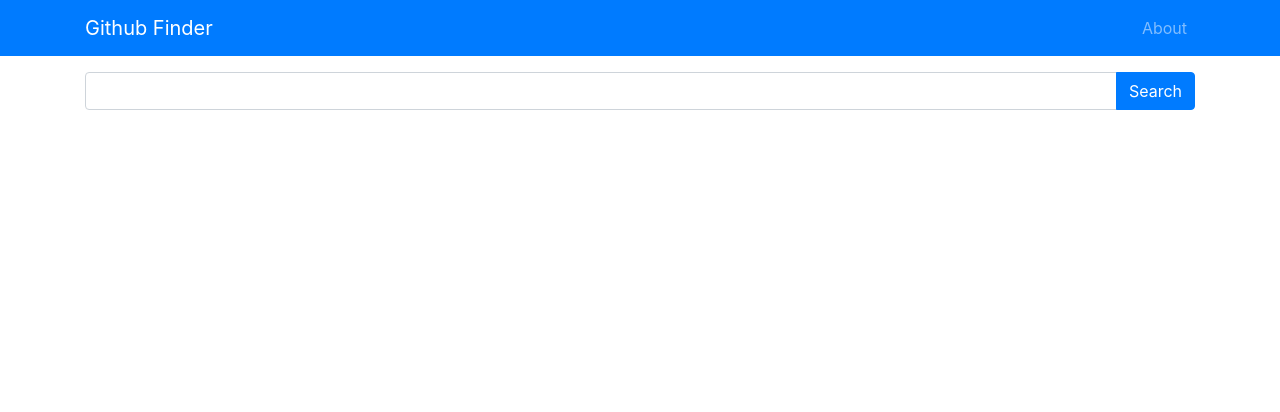
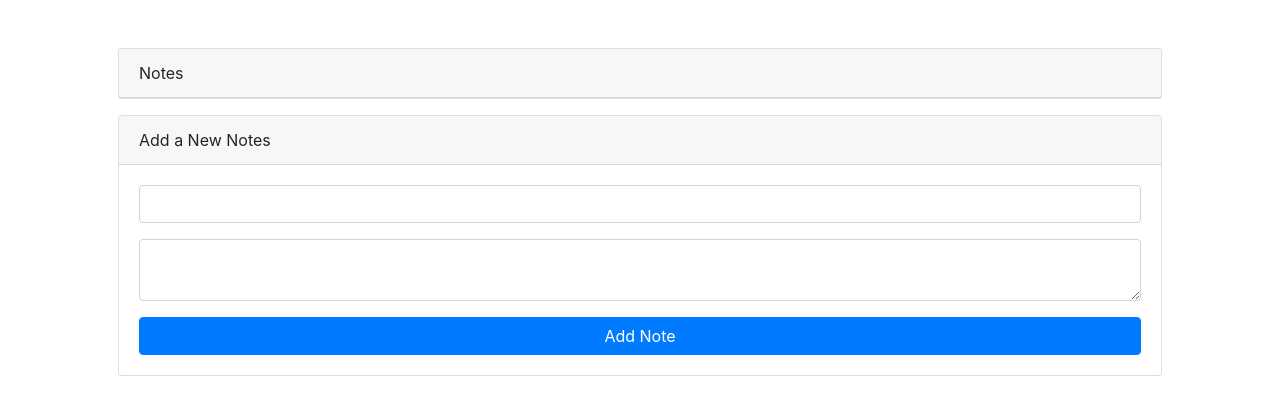
Before and after one commit to Harhat18/github_finder, a React app: page / in a window 1280 px wide. Shown: the top 412 px of the page. Built offline with nearby package versions, Linux system fonts and the light colour scheme; the HTML template or start-up script is replaced by a standard one.

Commit message:
Add files via upload

```diff
--- a/package.json
+++ b/package.json
@@ -18,7 +18,7 @@
     "babel-loader": "^8.1.0",
     "css-loader": "^4.2.1",
     "file-loader": "^6.0.0",
-    "sass": "^1.56.2",
+    "node-sass": "^4.14.1",
     "sass-loader": "^9.0.3",
     "style-loader": "^1.2.1",
     "webpack": "^4.44.1",
--- a/src/components/Search.js
+++ b/src/components/Search.js
@@ -1,50 +1,42 @@
-import React, { Component } from 'react'
+import React, {useState} from 'react'
 
-export class Search extends Component {
-    constructor(props) {
-        super(props);
-        this.onChange = this.onChange.bind(this);
-        this.onSubmit = this.onSubmit.bind(this);
-        this.state = {
-            keyword: ''
+const Search = ( {searchUsers,setAlert,showClearButton,clearUsers} ) => {
+
+    const [keyword,setKeyword] = useState('');
+
+    const onChange = (e) => {
+        setKeyword(e.target.value);
+    }
+
+    const onSubmit = (e) => {
+        e.preventDefault();
+
+        if(keyword === '') {
+            setAlert('lütfen bir anahtar kelime giriniz.','danger');
+        } else {
+            searchUsers(keyword);
+            setKeyword('');
         }
     }
 
-    onChange(e) {
-        this.setState({
-            keyword: e.target.value
-        })
-    }
 
-    onSubmit(e) {
-        e.preventDefault();
-
-        if(this.state.keyword === '') {
-            this.props.setAlert('lütfen bir anahtar kelime giriniz.','danger');
-        } else {
-            this.props.searchUsers(this.state.keyword);
-            this.setState({ keyword: '' });
-        }
-    }
-
-    render() {
     return (
         <div className="container my-3">
 
-                <form onSubmit={this.onSubmit}>
+            <form onSubmit={onSubmit}>
                     <div className="input-group">
-                            <input type="text" value={this.state.keyword} onChange={this.onChange} className="form-control" />
+                        <input type="text" value={keyword} onChange={onChange} className="form-control" />
                         <div className="input-group-append">
                             <button type="submit" className="btn btn-primary">Search</button>
                         </div>
                     </div>
             </form>
             {
-                    this.props.showClearButton && <button onClick={this.props.clearUsers} className="btn btn-secondary btn-sm btn-block mt-2">Clear Results</button>
+                showClearButton && <button onClick={clearUsers} className="btn btn-secondary btn-sm btn-block mt-2">Clear Results</button>
             }
             </div>
     )
-    }
+
 }
 
 export default Search
--- a/src/components/UserDetails.js
+++ b/src/components/UserDetails.js
@@ -1,29 +1,49 @@
-import React, { Component } from 'react'
-import Loading from './Loading'
-import Repos from './Repos'
+import React, { useEffect } from "react";
+import Loading from "./Loading";
+import Repos from "./Repos";
 
-class UserDetails extends Component {
-    componentDidMount() {
-        this.props.getUser(this.props.match.params.login);
-        this.props.getUserRepos(this.props.match.params.login);
-    }
-    render() {
-        const {loading,repos} = this.props;
-        const {name,avatar_url,location,html_url,bio,blog,followers,following,public_repos} = this.props.user;
+const UserDetails = ({
+  getUser,
+  getUserRepos,
+  match,
+  loading,
+  repos,
+  user,
+}) => {
+  useEffect(() => {
+    getUser(match.params.login);
+    getUserRepos(match.params.login);
+  }, []);
 
-        if(loading) return <Loading />
+  const {
+    name,
+    avatar_url,
+    location,
+    html_url,
+    bio,
+    blog,
+    followers,
+    following,
+    public_repos,
+  } = user;
+
+  if (loading) return <Loading />;
 
   return (
     <div className="container my-3">
       <div className="row">
         <div className="col-md-3">
           <div className="card">
-                        <img src={avatar_url} className="card-img-top"/>
+            <img src={avatar_url} className="card-img-top" />
             <div className="card-body">
-                            <p className="card-text">{ name }</p>
-                            <p><i className="fas fa-map-marker-alt"></i> {location}</p>
+              <p className="card-text">{name}</p>
               <p>
-                                <a className="btn btn-block btn-primary btn-sm" href={html_url}>Github Profile</a>
+                <i className="fas fa-map-marker-alt"></i> {location}
+              </p>
+              <p>
+                <a className="btn btn-block btn-primary btn-sm" href={html_url}>
+                  Github Profile
+                </a>
               </p>
             </div>
           </div>
@@ -31,24 +51,28 @@ class UserDetails extends Component {
         <div className="col-md-9">
           <div className="card">
             <div className="card-body">
-                              {
-                                  bio &&
+              {bio && (
                 <>
                   <h3>About</h3>
                   <p>{bio}</p>
                 </>
-                              }
-                              {
-                                  blog &&
+              )}
+              {blog && (
                 <>
                   <h3>Blog</h3>
                   <p>{blog}</p>
                 </>
-                              }
+              )}
               <div>
-                                    <span className="badge badge-primary m-1">Followers: {followers}</span>
-                                    <span className="badge badge-danger m-1">Following: {following}</span>
-                                    <span className="badge badge-success m-1">Repos: {public_repos}</span>
+                <span className="badge badge-primary m-1">
+                  Followers: {followers}
+                </span>
+                <span className="badge badge-danger m-1">
+                  Following: {following}
+                </span>
+                <span className="badge badge-success m-1">
+                  Repos: {public_repos}
+                </span>
               </div>
             </div>
             <ul className="list-group list-group-flush">
@@ -58,8 +82,7 @@ class UserDetails extends Component {
         </div>
       </div>
     </div>
-        )
-    }
-}
+  );
+};
 
-export default UserDetails
+export default UserDetails;
--- /dev/null
+++ b/src/examples/note-app.js
@@ -0,0 +1,80 @@
+import React, { useState, useEffect } from "react";
+import ReactDOM from "react-dom";
+import "../styles/main.scss";
+
+const NoteApp = () => {
+  const [notes, setNotes] = useState([]);
+  const [title, setTitle] = useState("");
+  const [body, setBody] = useState("");
+  useEffect(() => {
+    const notesData = JSON.parse(localStorage.getItem("notes"));
+    if (notesData) {
+      setNotes(notesData);
+    }
+  }, []);
+  useEffect(() => {
+    localStorage.setItem("notes", JSON.stringify(notes));
+  }, [notes]);
+  const addNote = (e) => {
+    e.preventDefault();
+    if (title) {
+      setNotes([...notes, { title, body }]);
+      setTitle("");
+      setBody("");
+    }
+  };
+
+  const removeNote = (title) => {
+    setNotes(notes.filter((note) => note.title !== title));
+  };
+  return (
+    <div className="container p-5">
+      <div className="card mb-3">
+        <div className="card-header">Notes</div>
+        {notes && (
+          <table className="table table-sm table-striped mb-0">
+            <tbody>
+              {notes.map((note) => (
+                <tr key={note.title}>
+                  <td style={{ width: "40%" }}>{note.title}</td>
+                  <td>{note.body}</td>
+                  <td style={{ width: "3%" }}>
+                    <button
+                      onClick={() => removeNote(note.title)}
+                      className="btn btn-sm btn-danger"
+                    >
+                      <i className="far fa-times"></i>
+                    </button>
+                  </td>
+                </tr>
+              ))}
+            </tbody>
+          </table>
+        )}
+      </div>
+      <div className="card mb-3">
+        <div className="card-header">Add a New Notes</div>
+        <div className="card-body">
+          <form onSubmit={addNote}>
+            <div className="form-group">
+              <input
+                value={title}
+                onChange={(e) => setTitle(e.target.value)}
+                className="form-control"
+              />
+            </div>
+            <div className="form-group">
+              <textarea
+                value={body}
+                onChange={(e) => setBody(e.target.value)}
+                className="form-control"
+              ></textarea>
+            </div>
+            <button className="btn btn-primary btn-block">Add Note</button>
+          </form>
+        </div>
+      </div>
+    </div>
+  );
+};
+ReactDOM.render(<NoteApp />, document.getElementById("root"));
--- a/webpack.config.js
+++ b/webpack.config.js
@@ -1,7 +1,7 @@
 const path = require("path");
 
 module.exports = {
-  entry: "./src/index.js",
+  entry: "./src/examples/note-app.js",
   output: {
     path: path.resolve(__dirname, "dist"),
     filename: "bundle.js",
```
Also changed, not shown: src/examples/state-hook.js (added, +84 -0 lines), 2 other files (tests, documents, lock files or other folders). Lines whose indentation alone changed are shown as unchanged.
